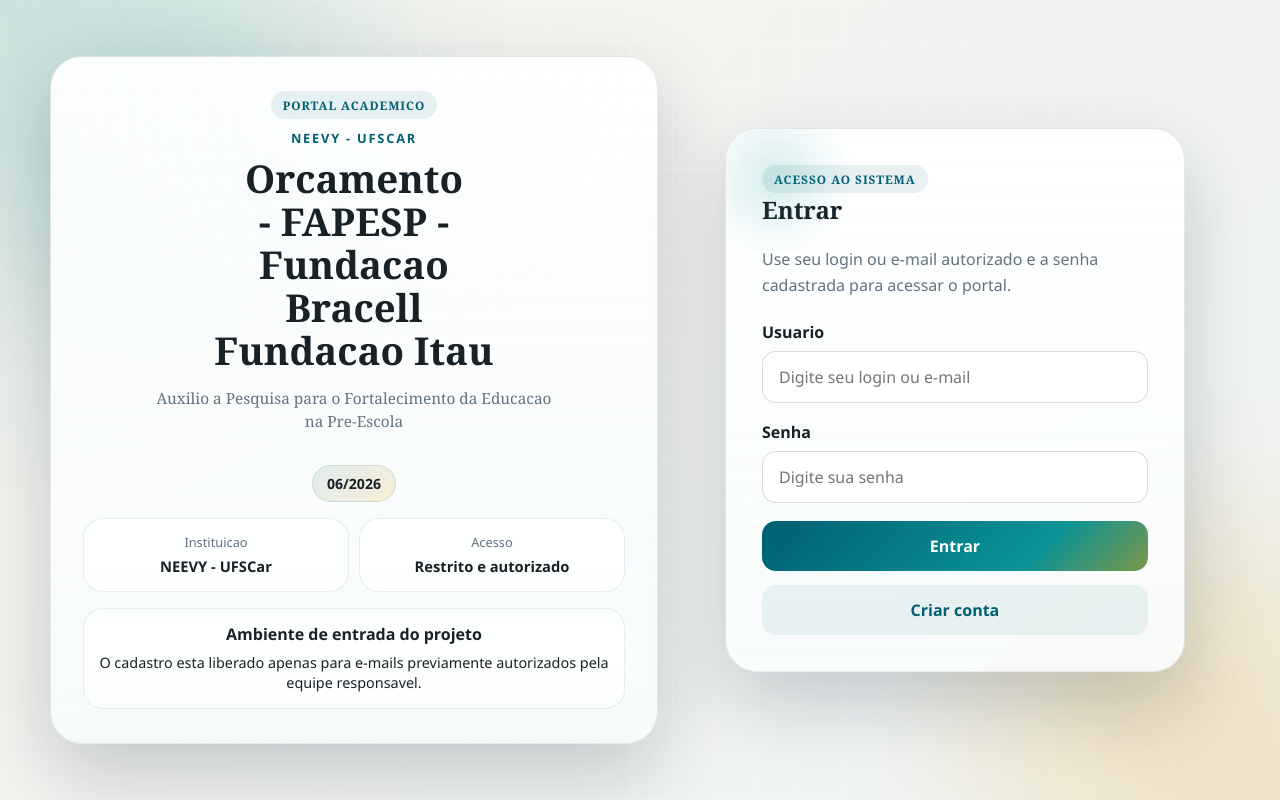
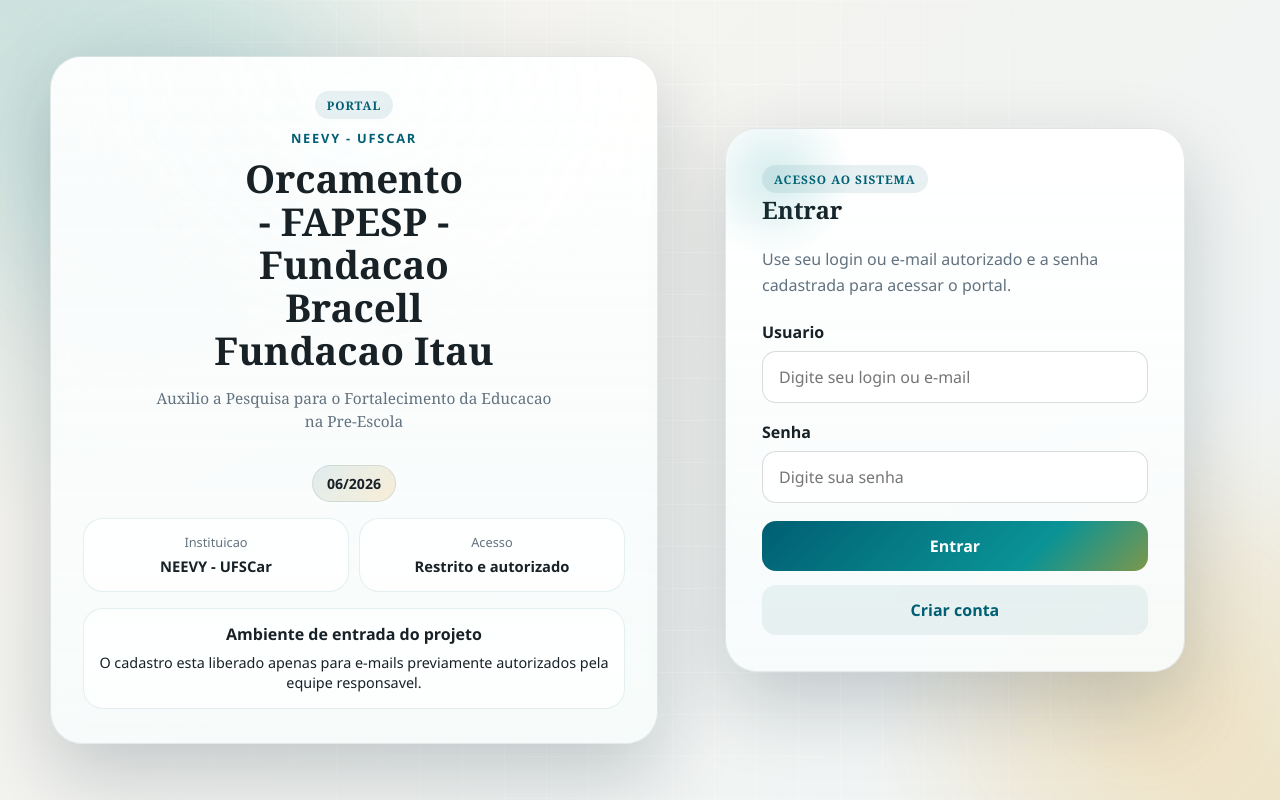
Before and after one commit to fabianopolone123/site_samela_faculdade, a Django app: a page that uses templates/accounts/login.html in a window 1280 px wide. Run offline with Django 5.2, Linux system fonts and the light colour scheme.

Commit message:
content: simplify portal label

```diff
--- a/templates/accounts/login.html
+++ b/templates/accounts/login.html
@@ -14,7 +14,7 @@
     <main class="auth-layout">
         <section class="hero-shell">
             <div class="project-panel project-panel-centered">
-                <span class="eyebrow">Portal Academico</span>
+                <span class="eyebrow">Portal</span>
                 <p class="hero-kicker">{{ project_info.organization }}</p>
                 <h1>{{ project_info.title }}</h1>
                 <p class="lead">{{ project_info.subtitle }}</p>
```
Also changed, not shown: CONTEXTO_PROJETO.md (+1 -0 lines).
